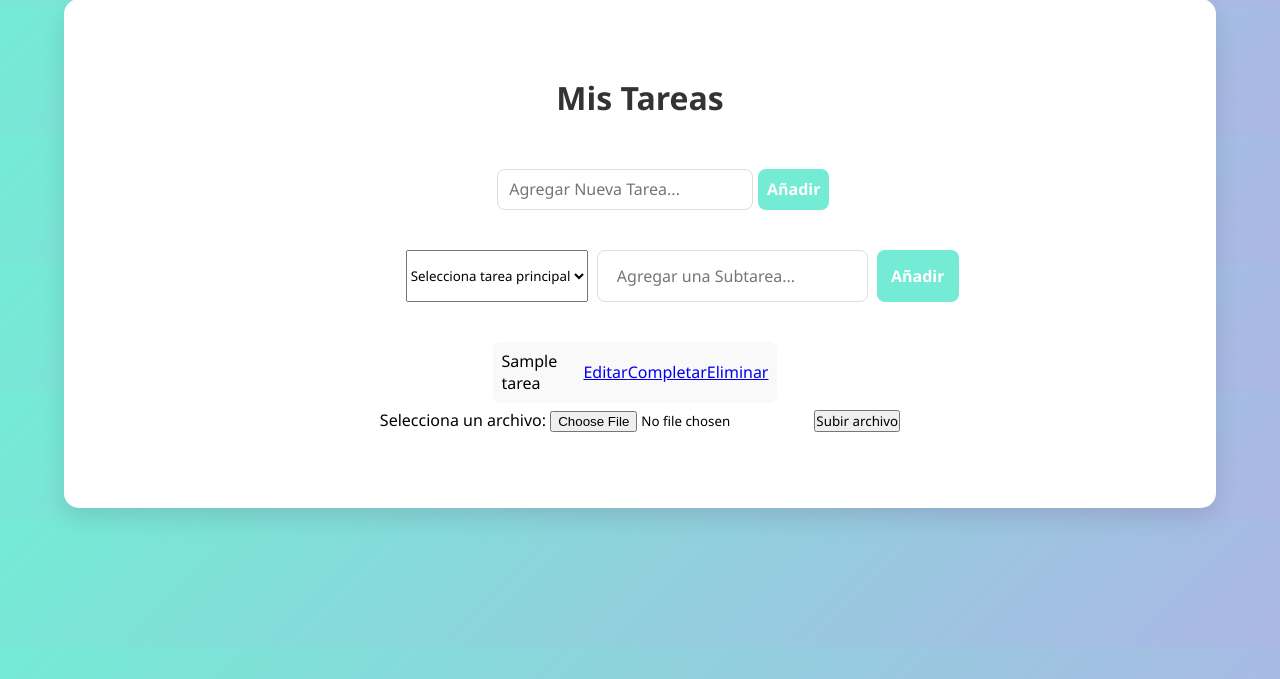
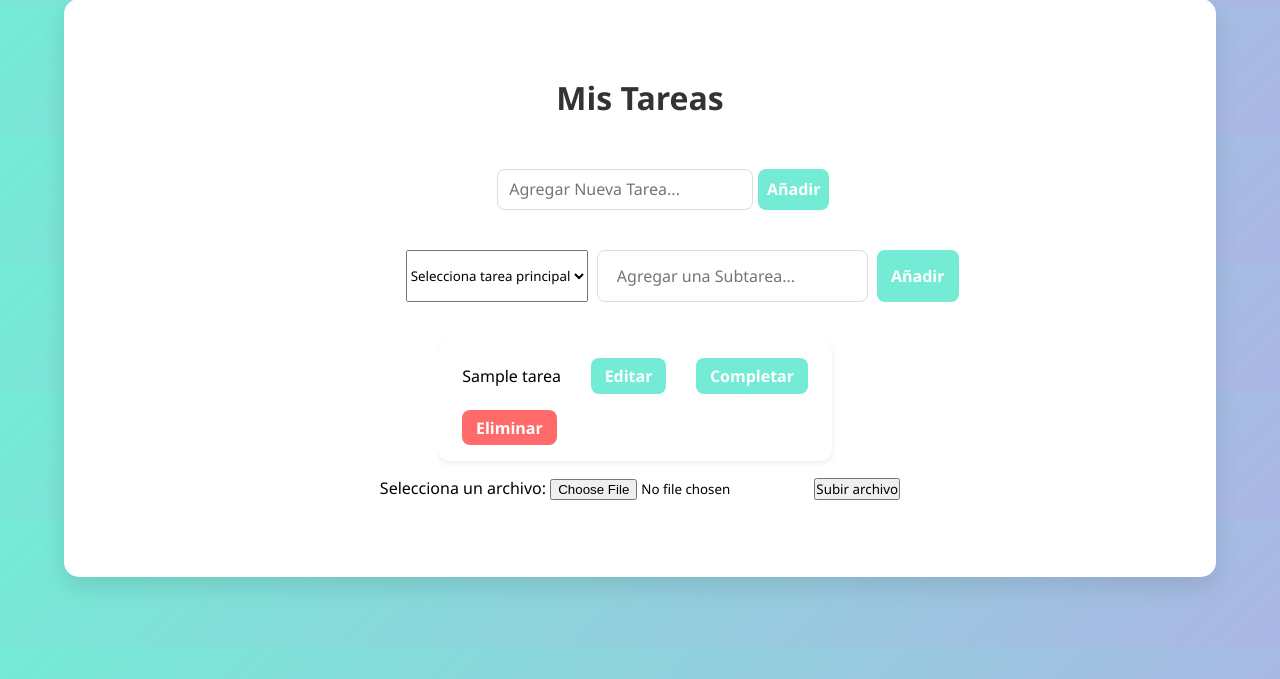
Before and after one commit to Juanjo200701/Sebas_proyect, a PHP site: page /inicio.php in a window 1280 px wide. Shown: the part 121-800 px from the top of the page. Run offline with PHP 8.4, Linux system fonts and the light colour scheme; the visitor is signed in with stand-in values (Sample User, id 1); tables that the repository leaves empty hold one stand-in row (values such as "Sample post").

Commit message:
cambio en las tareas

```diff
--- a/inicio.php
+++ b/inicio.php
@@ -197,11 +197,11 @@ if ($_SERVER["REQUEST_METHOD"] == "POST" && isset($_POST["subir_archivo"])) {
       <?php foreach ($tareas as $tarea): ?>
         <li class="task<?= $tarea['estado'] === 'done' ? ' completed' : '' ?>">
           <?= htmlspecialchars($tarea['titulo']) ?>
-          <a href="?editar=<?= $tarea['id'] ?>">Editar</a>
+          <a href="?editar=<?= $tarea['id'] ?>" class="btn-editar">Editar</a>
           <?php if ($tarea['estado'] !== 'done'): ?>
-            <a href="?completar=<?= $tarea['id'] ?>">Completar</a>
+            <a href="?completar=<?= $tarea['id'] ?>"class="btn-completar">Completar</a>
           <?php endif; ?>
-          <a href="?eliminar=<?= $tarea['id'] ?>" onclick="return confirm('¿Eliminar tarea?')">Eliminar</a>
+          <a href="?eliminar=<?= $tarea['id'] ?>" class="btn-eliminar">Eliminar</a>
 
           <?php
             $stmt_sub = $pdo->prepare("SELECT * FROM tareas WHERE parent_task_id = ?");
--- a/style/todo.css
+++ b/style/todo.css
@@ -121,18 +121,91 @@ body {
   max-height: 60%;
   overflow-y: auto;
   padding-right: 1%;
+
+
+}
+
+/*boton de editar*/
+.btn-editar {
+  display: inline-block;
+  padding: 2% 4%;
+  background-color: #74ebd5;
+  color: white;
+  text-decoration: none;
+  border-radius: 8px;
+  font-weight: bold;
+  font-size: 100%;
+  transition: background 0.3s;
+  border: none;
+  cursor: pointer;
+}
+
+.btn-editar:hover {
+  background-color: #4fd1c5;
+}
+/*boton de completar*/
+.btn-completar {
+  display: inline-block;
+  padding: 2% 4%;
+  background-color: #74ebd5;
+  color: white;
+  text-decoration: none;
+  border-radius: 8px;
+  font-weight: bold;
+  font-size: 100%;
+  transition: background 0.3s;
+  border: none;
+  cursor: pointer;
+}
+
+.btn-completar:hover {
+  background-color: #4fd1c5;
+}
+/*boton de eliminar*/
+.btn-eliminar {
+  display: inline-block;
+  padding: 2% 4%;
+  background-color: #ff6b6b;
+  color: white;
+  text-decoration: none;
+  border-radius: 8px;
+  font-weight: bold;
+  font-size: 100%;
+  transition: background 0.3s;
+  border: none;
+  cursor: pointer;
+}
+
+.btn-eliminar:hover {
+  background-color: #ff2e2e;
 }
 
 .task {
-  background-color: #f9f9f9;
-  padding: 3%;
-  border-radius: 8px;
-  margin-bottom: 2%;
+  background-color: #ffffff;
+  width: 100%;              /* que ocupe todo el contenedor padre */
+  padding: 1rem 1.5rem;
+  border-radius: 12px;
+  margin-bottom: 1rem;
+  box-shadow: 0 2px 6px rgba(0,0,0,0.08);
+
   display: flex;
   justify-content: space-between;
   align-items: center;
-  transition: background 0.3s;
+  gap: 1rem;
+  flex-wrap: wrap;          /* permite que los botones bajen de línea si no caben */
+  overflow: visible;        /* asegura que nada se corte */
 }
+
+.task button {
+  border: none;
+  padding: 0.5rem 1.2rem;
+  border-radius: 8px;
+  font-size: 0.9rem;
+  font-weight: 600;
+  cursor: pointer;
+  white-space: nowrap;      /* evita que el texto del botón se parta */
+}
+
 
 .task.completed {
   background-color: #f7e5e0;
```
